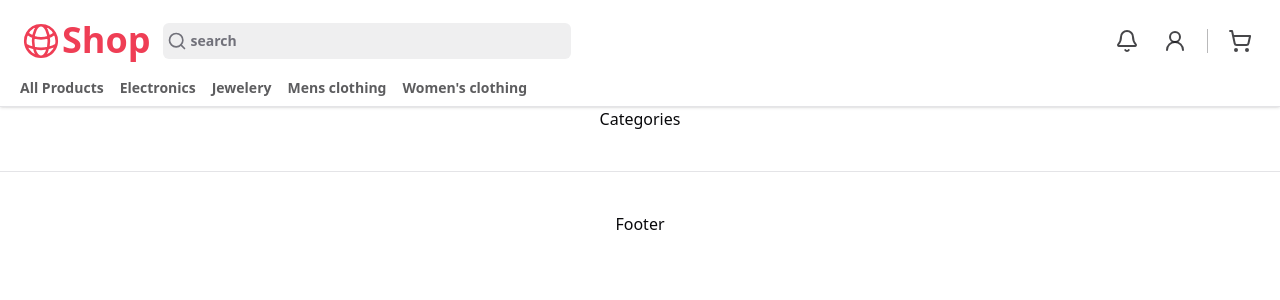
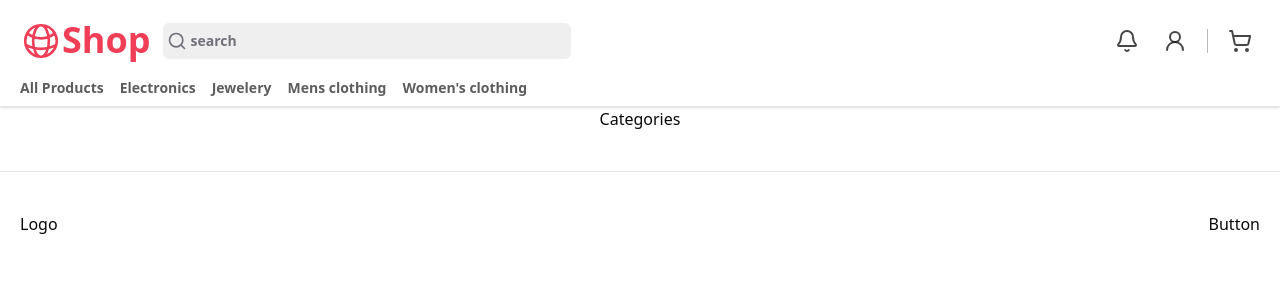
Before and after one commit to hossein-jorfi/Shop-Next.js, a Next.js app: page /categories in a window 1280 px wide. Shown: the top 300 px of the page. Built offline with nearby package versions, Linux system fonts and the light colour scheme.

Commit message:
CompanyLogo compoennt

```diff
--- a/src/ui/layout/footer/index.tsx
+++ b/src/ui/layout/footer/index.tsx
@@ -1,7 +1,12 @@
 const Footer = () => {
   return (
-    <div className="mt-10 pt-10 border-t">
-      <p>Footer</p>
+    <div className="mt-10 py-10 border-t">
+      <div className="custom-container content-paddign-x">
+        <div className="flex justify-between">
+          <div>Logo</div>
+          <div>Button</div>
+        </div>
+      </div>
     </div>
   );
 };
--- a/src/ui/layout/top-nav/top-section.tsx
+++ b/src/ui/layout/top-nav/top-section.tsx
@@ -1,5 +1,5 @@
+import CompanyLogo from "@/ui/shared/company-logo";
 import Search from "./nav-search";
-import { GlobeAltIcon } from "@heroicons/react/24/outline";
 import { UserRound, Bell, ShoppingCart } from "lucide-react";
 import { ReactNode } from "react";
 
@@ -7,10 +7,7 @@ const TopSection = () => {
   return (
     <div className="flex justify-between items-center">
       <div className="flex gap-3 items-center">
-        <div className="text-red flex">
-          <GlobeAltIcon width={42} height={42} />
-          <p className="font-bold text-4xl">Shop</p>
-        </div>
+        <CompanyLogo />
         <Search />
       </div>
 
--- /dev/null
+++ b/src/ui/shared/company-logo.tsx
@@ -0,0 +1,12 @@
+import { GlobeAltIcon } from "@heroicons/react/24/outline";
+
+const CompanyLogo = () => {
+  return (
+    <div className="text-red flex">
+      <GlobeAltIcon width={42} height={42} />
+      <p className="font-bold text-4xl">Shop</p>
+    </div>
+  );
+};
+
+export default CompanyLogo;
```
